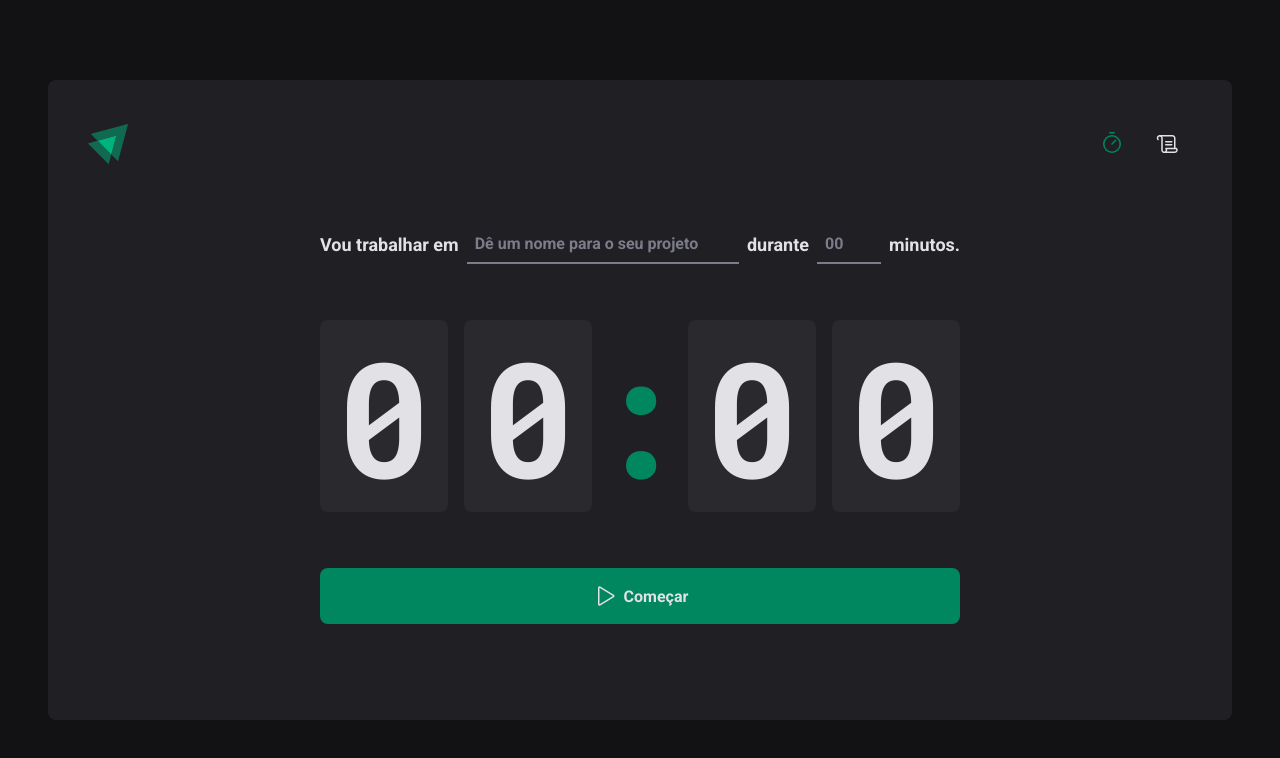
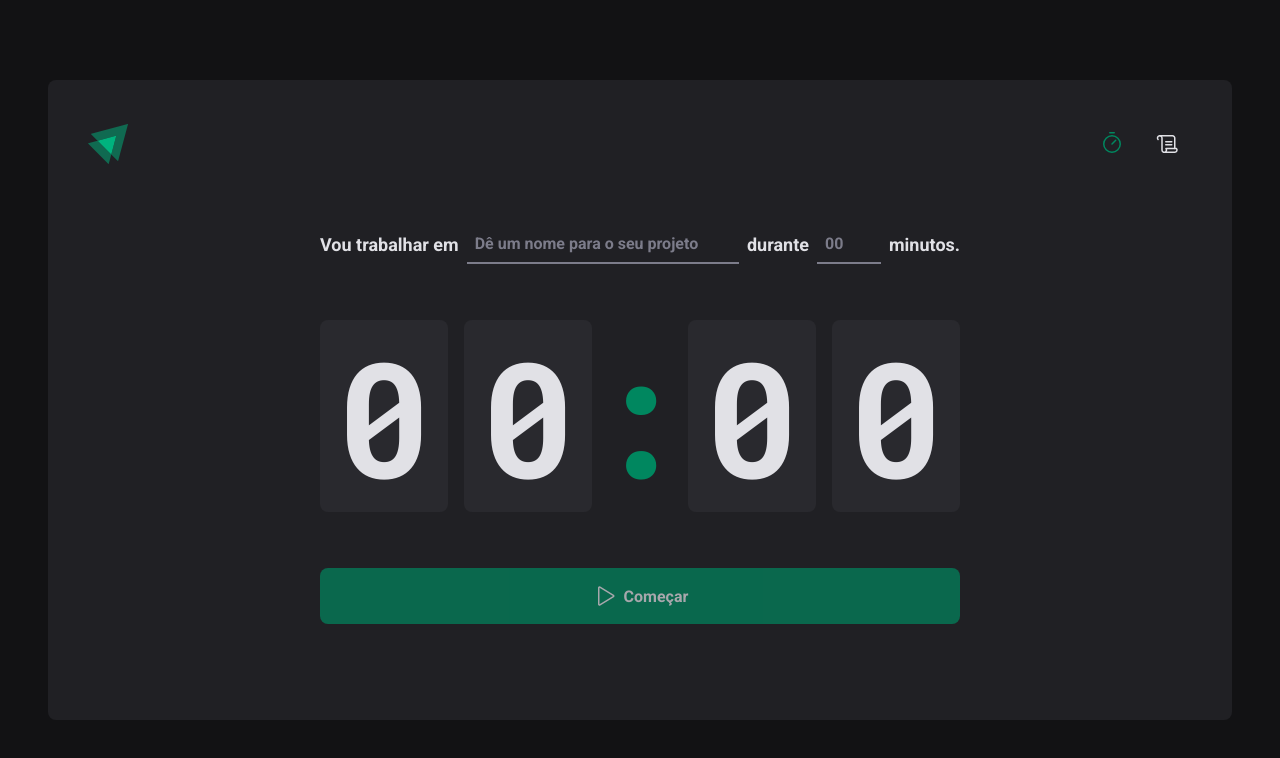
Before and after one commit to guigx7/02-ignite-timer-nf, a React (Vite) app: page / in a window 1280 px wide. Shown: the top 758 px of the page. Built offline with nearby package versions, Linux system fonts and the light colour scheme.

Commit message:
Controlled vs Uncontrolled

```diff
--- a/src/pages/Home/index.tsx
+++ b/src/pages/Home/index.tsx
@@ -1,4 +1,5 @@
 import { Play } from 'phosphor-react'
+import { useState } from 'react'
 import {
   CountdownContainer,
   FormContainer,
@@ -10,6 +11,8 @@ import {
 } from './styles'
 
 export function Home() {
+  const [task, setTask] = useState('')
+
   return (
     <HomeContainer>
       <form action="">
@@ -19,6 +22,8 @@ export function Home() {
             id="task"
             list="task-suggestions"
             placeholder="Dê um nome para o seu projeto"
+            onChange={(e) => setTask(e.target.value)}
+            value={task}
           />
 
           <datalist id="task-suggestions">
@@ -52,7 +57,7 @@ export function Home() {
           <span>0</span>
         </CountdownContainer>
 
-        <StartCountdownButton type="submit">
+        <StartCountdownButton type="submit" disabled={!task}>
           <Play size={24} />
           Começar
         </StartCountdownButton>
```
